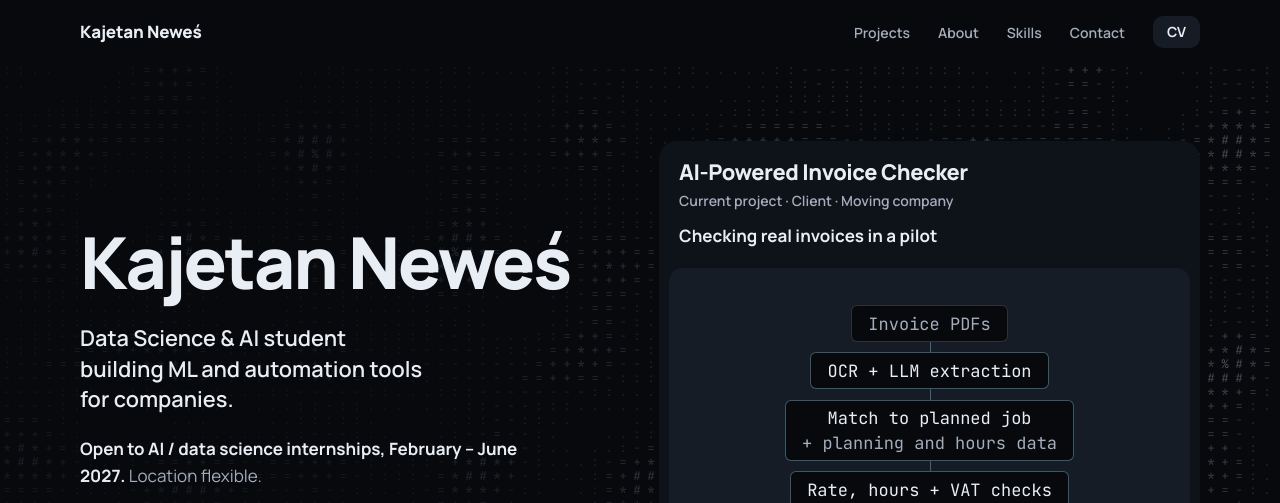
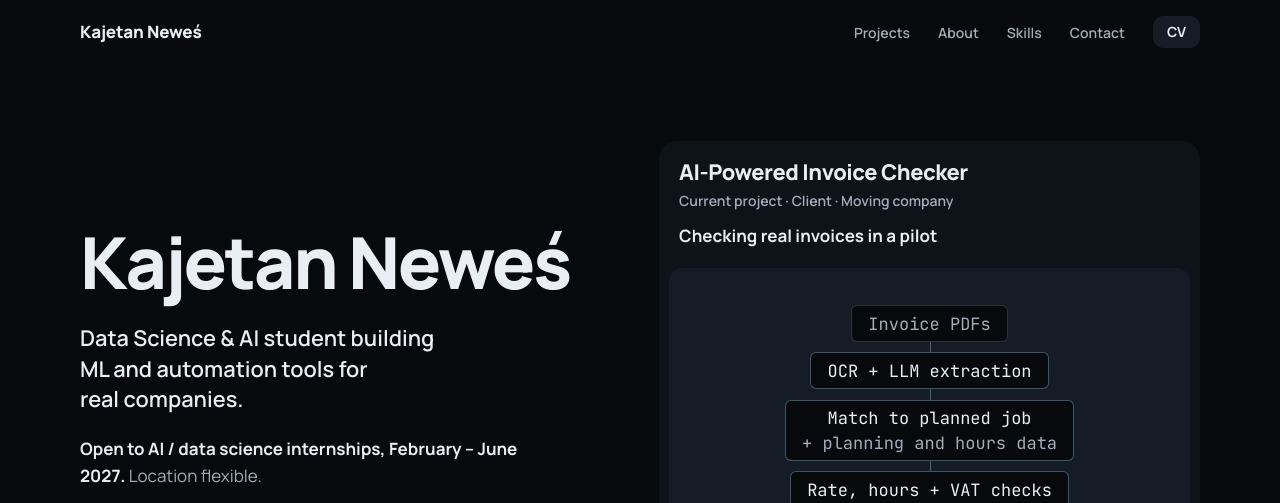
Before and after one commit to KajetanNewes/kajetannewes.github.io, a plain HTML site: page index.html in a window 1280 px wide. Shown: the top 503 px of the page. Drawn offline with Linux system fonts and the light colour scheme.

Commit message:
Revert "Claude/exciting franklin gel8s0"

```diff
--- a/css/style.css
+++ b/css/style.css
@@ -302,25 +302,7 @@ main:focus {
 /* ---- Hero --------------------------------------------------------------- */
 
 .hero {
-    position: relative;
-    isolation: isolate;
     padding-block: clamp(40px, 6vw, 96px) var(--section-space);
-}
-
-/* Drawn by js/hero-field.js: faint behind the text column, fading out before Projects */
-.hero-field {
-    position: absolute;
-    inset: 0;
-    z-index: -1;
-    width: 100%;
-    height: 100%;
-    color: var(--text-muted);
-    opacity: 0.45;
-    pointer-events: none;
-    -webkit-mask-image: linear-gradient(to bottom, #000 55%, transparent), linear-gradient(to right, rgba(0, 0, 0, 0.35) 30%, #000 65%);
-    -webkit-mask-composite: source-in;
-    mask-image: linear-gradient(to bottom, #000 55%, transparent), linear-gradient(to right, rgba(0, 0, 0, 0.35) 30%, #000 65%);
-    mask-composite: intersect;
 }
 
 .hero-grid {
@@ -1093,13 +1075,6 @@ main:focus {
         grid-template-columns: minmax(0, 1fr);
     }
 
-    /* One column: the text runs full width, so the whole field stays faint */
-    .hero-field {
-        opacity: 0.3;
-        -webkit-mask-image: linear-gradient(to bottom, #000 60%, transparent);
-        mask-image: linear-gradient(to bottom, #000 60%, transparent);
-    }
-
     /* Dims the page behind the open menu; tapping it closes the menu */
     .js .site-header[data-open]::after {
         content: '';
--- a/index.html
+++ b/index.html
@@ -15,7 +15,6 @@
     <script>document.documentElement.className = 'js';</script>
     <script src="js/projects.js" defer></script>
     <script src="js/main.js" defer></script>
-    <script src="js/hero-field.js" defer></script>
 </head>
 <body>
     <!-- Icons, referenced below with <use href="#i-..."> -->
@@ -51,11 +50,10 @@
 
     <main id="main" tabindex="-1">
         <section class="hero" id="top">
-            <canvas class="hero-field" aria-hidden="true"></canvas>
             <div class="container hero-grid">
                 <div class="hero-copy">
                     <h1>Kajetan Neweś</h1>
-                    <p class="hero-tagline">Data Science &amp; AI student building ML and automation tools for companies.</p>
+                    <p class="hero-tagline">Data Science &amp; AI student building ML and automation tools for real companies.</p>
                     <p class="hero-facts"><strong>Open to AI / data science internships, February – June 2027.</strong> Location flexible.</p>
                     <div class="hero-actions">
                         <a href="#projects" class="btn btn-primary">View projects <svg class="icon" aria-hidden="true"><use href="#i-arrow"></use></svg></a>
@@ -105,7 +103,7 @@
                 </div>
 
                 <noscript>
-                    <p>The project list requires JavaScript. My <a href="documents/cv-kajetan-newes.pdf">CV</a> also contains an overview.</p>
+                    <p>The project list needs JavaScript. My <a href="documents/cv-kajetan-newes.pdf">CV</a> has an overview as well.</p>
                 </noscript>
             </div>
         </section>
@@ -114,7 +112,7 @@
             <div class="container about-grid">
                 <h2>About me</h2>
                 <div class="about-text">
-                    <p>I am a fourth-year Data Science &amp; AI student and already work as a freelancer, building ML and automation tools for companies: invoice checking, accounting integrations, Power BI reporting and Power Apps. In 2026, I completed a 20-week internship at ASML on Microsoft 365 Copilot adoption. At university, I have worked on computer vision, NLP, MLOps and mixed-method research.</p>
+                    <p>I'm a fourth-year Data Science &amp; AI student, and I already work as a freelancer, building ML and automation tools for companies: invoice checking, accounting integrations, Power BI reporting and Power Apps. In 2026 I did a 20-week internship at ASML on Microsoft 365 Copilot adoption. At university I've worked on computer vision, NLP, MLOps and mixed-method research.</p>
                 </div>
             </div>
         </section>
@@ -166,8 +164,8 @@
             <div class="container">
                 <div class="contact-card">
                     <div class="contact-intro">
-                        <h2>Contact</h2>
-                        <p>I am looking for an AI or data science internship from February to June 2027. You can reach me by email or on LinkedIn.</p>
+                        <h2>Get in touch</h2>
+                        <p>Looking for an AI or data science intern for February – June 2027? Email me or send me a message on LinkedIn.</p>
                     </div>
                     <div class="contact-actions">
                         <div class="contact-email-row">
--- a/js/hero-field.js
+++ /dev/null
@@ -1,125 +0,0 @@
-// The drifting ASCII field behind the hero. Adapted from the AsciiDitherMedia component on 21st.dev,
-// without React, the image source or the cursor glow.
-(() => {
-    const canvas = document.querySelector('.hero-field');
-    const ctx = canvas?.getContext('2d');
-    if (!ctx) return;
-
-    const RAMP = ' .:-=+*#%@';
-    const CELL = 14;
-    const SPEED = 0.6;   // noise time units per second; the original runs about 1.7
-    const FPS = 15;      // a slow drift of discrete characters looks the same at higher rates
-    const FONT = '"JetBrains Mono", ui-monospace, monospace';
-
-    // A cheap flowing field from four sine waves, 0..1
-    const noise = (x, y, t) => (
-        Math.sin(x * 1.7 + t * 0.6) +
-        Math.sin(y * 2.3 - t * 0.4) +
-        Math.sin((x + y) * 1.1 + t * 0.25) +
-        Math.sin(Math.hypot(x - 6, y - 4) * 1.9 - t * 0.7)
-    ) / 8 + 0.5;
-
-    const ink = getComputedStyle(canvas).color;
-    // Each character is drawn once into a small tile at one fixed brightness. A cell then only needs
-    // redrawing when its character changes, which at this speed is about 2% of cells per frame.
-    let tiles = [];
-    let shown = new Uint8Array(0);
-    const NOTHING = 255;
-    let width = 0;
-    let height = 0;
-    let cols = 0;
-    let rows = 0;
-    let t = 3;
-
-    function resize() {
-        const dpr = Math.min(window.devicePixelRatio || 1, 2);
-        ({ width, height } = canvas.getBoundingClientRect());
-        canvas.width = Math.round(width * dpr);
-        canvas.height = Math.round(height * dpr);
-        cols = Math.ceil(width / CELL);
-        rows = Math.ceil(height / CELL);
-        ctx.setTransform(dpr, 0, 0, dpr, 0, 0);
-        makeTiles(dpr);
-        // Resizing clears the canvas, so every cell is drawn again
-        shown = new Uint8Array(cols * rows).fill(NOTHING);
-    }
-
-    // One tile per character, at the brightness of the middle of its band
-    function makeTiles(dpr) {
-        const size = Math.ceil(CELL * dpr);
-        tiles = [...RAMP].map((char, i) => {
-            if (char === ' ') return null;
-            const tile = document.createElement('canvas');
-            tile.width = tile.height = size;
-            const t = tile.getContext('2d');
-            t.font = `${CELL * 0.85 * dpr}px ${FONT}`;
-            t.textAlign = 'center';
-            t.textBaseline = 'middle';
-            t.fillStyle = ink;
-            t.globalAlpha = Math.min(1, 0.25 + ((i + 0.5) / (RAMP.length - 1)) * 0.75);
-            t.fillText(char, size / 2, size / 2);
-            return tile;
-        });
-    }
-
-    function draw() {
-        for (let gy = 0; gy < rows; gy++) {
-            for (let gx = 0; gx < cols; gx++) {
-                // The power empties most of the field so only the crests show; the x term makes it travel
-                const lum = Math.pow(noise(gx * 0.35 + t * 0.22, gy * 0.35, t), 1.7);
-                const index = Math.floor(lum * (RAMP.length - 1));
-                const cell = gy * cols + gx;
-                if (shown[cell] === index) continue;
-                shown[cell] = index;
-                ctx.clearRect(gx * CELL, gy * CELL, CELL, CELL);
-                if (tiles[index]) ctx.drawImage(tiles[index], gx * CELL, gy * CELL, CELL, CELL);
-            }
-        }
-    }
-
-    resize();
-    draw();
-    // The first tiles may use a fallback font; redraw them once JetBrains Mono is in
-    document.fonts?.load(`${CELL}px ${FONT}`).then(() => { resize(); draw(); });
-
-    let resizeTimer;
-    new ResizeObserver(() => {
-        clearTimeout(resizeTimer);
-        resizeTimer = setTimeout(() => { resize(); draw(); }, 150);
-    }).observe(canvas);
-
-    // People who turn off motion get the still frame
-    if (matchMedia('(prefers-reduced-motion: reduce)').matches) return;
-
-    let raf = 0;
-    let last = 0;
-    let visible = true;
-
-    function loop(now) {
-        raf = requestAnimationFrame(loop);
-        if (now - last < 1000 / FPS) return;
-        // Time-based, so the drift is the same speed on 60 Hz and 120 Hz screens; long gaps don't jump
-        t += Math.min(now - last, 100) / 1000 * SPEED;
-        last = now;
-        draw();
-    }
-
-    // Only runs while the hero is on screen and the tab is open
-    function update() {
-        const run = visible && !document.hidden;
-        if (run && !raf) {
-            last = performance.now();
-            raf = requestAnimationFrame(loop);
-        } else if (!run && raf) {
-            cancelAnimationFrame(raf);
-            raf = 0;
-        }
-    }
-
-    new IntersectionObserver(([entry]) => {
-        visible = entry.isIntersecting;
-        update();
-    }).observe(canvas);
-    document.addEventListener('visibilitychange', update);
-    update();
-})();
--- a/js/projects.js
+++ b/js/projects.js
@@ -52,14 +52,14 @@ const PROJECTS = [
         loop: { from: 2, to: 3, label: 'refine' },
         outcome: 'Teams spot common themes in review comments quickly',
         summary: 'Groups review comments into themes with unsupervised clustering, so the team spends less time reading and sorting them by hand.',
-        details: 'Built a system that clusters analytical review comments by theme. Unsupervised learning finds the patterns in large volumes of feedback, and a Streamlit interface allows users to explore the results. A semi-supervised module adds a human-in-the-loop step: users assign categories by hand, and the clustering model learns from them.',
+        details: 'Built a system that clusters analytical review comments by theme. Unsupervised learning finds the patterns in large volumes of feedback, and a Streamlit interface lets users explore the results. A semi-supervised module adds a human-in-the-loop step: users assign categories by hand, and the clustering model learns from them.',
         challenges: [
             'Processing and cleaning unstructured text data from various sources',
             'Selecting appropriate clustering algorithms for comment categorization',
             'Determining optimal number of clusters for meaningful groupings',
             'Creating an intuitive interface for non-technical users to explore results'
         ],
-        results: 'Teams use it to find recurring themes in review feedback, and the clusters become more accurate as users refine them over time.',
+        results: 'Teams use it to find recurring themes in review feedback, and the clusters get more accurate as users refine them over time.',
         tags: ['Python', 'Machine Learning', 'NLP', 'Clustering', 'Streamlit'],
         links: []
     },
@@ -78,7 +78,7 @@ const PROJECTS = [
             'Ensuring scalability and reliability of the deployed application on cloud infrastructure',
             'Containerizing the application for consistent deployment across environments'
         ],
-        results: 'Users upload an image to the Streamlit app on Azure and receive the root segmentation. The project covers the full MLOps cycle, from training to monitoring in production.',
+        results: 'Users upload an image to the Streamlit app on Azure and get the root segmentation back. The project covers the full MLOps cycle, from training to monitoring in production.',
         tags: ['Python', 'MLOps', 'Cloud', 'CI/CD', 'Docker'],
         links: []
     },
@@ -111,7 +111,7 @@ const PROJECTS = [
         loop: { from: 0, to: 3, label: 'revise + resubmit' },
         outcome: 'Core app built; runs on standard Microsoft 365 licenses',
         summary: 'A Power Apps app, designed to run inside Microsoft Teams, that replaces a shared Excel purchase order template with a guided form and an amount-based, multi-stage approval workflow.',
-        details: 'Purchase orders were raised in Excel, with supplier details typed by hand, PO numbers assigned manually and approvals followed up by email. In a regulated (GMP) environment that meant inconsistent data, no enforced approval authority and no reliable record of who approved what, and when. I translated the stakeholders\' requirements into a data model and routing design and built the app end to end on SharePoint lists. A supplier search across several thousand suppliers fills in the order details, PO numbers are assigned automatically without duplicates, and a quotation must be attached before approval. The approver list only shows people whose approval authority covers the order value, self-approval is blocked, and high-value orders receive an additional review before Purchasing and Finance. A rejection needs a comment, and any edit restarts the approval chain.',
+        details: 'Purchase orders were raised in Excel, with supplier details typed by hand, PO numbers assigned manually and approvals chased over email. In a regulated (GMP) environment that meant inconsistent data, no enforced approval authority and no reliable record of who approved what, and when. I translated the stakeholders\' requirements into a data model and routing design and built the app end to end on SharePoint lists. A supplier search across several thousand suppliers fills in the order details, PO numbers are assigned automatically without duplicates, and a quotation must be attached before approval. The approver list only shows people whose approval authority covers the order value, self-approval is blocked, and high-value orders get an extra review before Purchasing and Finance. A rejection needs a comment, and any edit restarts the approval chain.',
         challenges: [
             'Working within SharePoint delegation limits, so supplier search and approval queues stay correct across thousands of rows',
             'Repairing lists imported from Excel, with wrong column types and names that collided with SharePoint system columns',
@@ -133,7 +133,7 @@ const PROJECTS = [
         summary: 'A kanban-style web app where sales logs urgent orders and the warehouse moves them through a fixed workflow, with role-based access, a full audit trail and live KPIs.',
         details: 'Priority orders were coordinated between sales and the warehouse without a shared overview. I designed, built and deployed a board that is the single source of truth. Orders move from New to In progress to Done, split by order category, and each transition is enforced and logged: starting an order needs a working status, and closing one needs an outcome and at least one comment. Viewers can only browse, sales can add orders and delete ones that are still new, and the warehouse controls the workflow. Permissions are checked per capability, and credentials are hashed with PBKDF2.',
         challenges: [
-            'Ensuring the board records what actually happened, not only what was moved between columns',
+            'Making the board show what actually happened, not just what someone dragged into a column',
             'Measuring time to close in working hours only (Monday to Friday, 08:00 to 17:00)',
             'Keeping the history of every change, even after an order is deleted',
             'Upgrading the live database in place on startup, keeping all existing data and IDs'
@@ -149,7 +149,7 @@ const PROJECTS = [
         org: 'FreshBrains',
         diagram: ['E-boekhouden API', 'Python sync in Docker', 'Data transformation', 'Power BI dashboard'],
         loop: { from: 0, to: 3, label: 'runs continuously' },
-        outcome: 'Power BI updates automatically, without manual data entry',
+        outcome: 'Power BI now updates itself, with no manual data entry',
         summary: 'Feeds accounting data from E-boekhouden into a Power BI dashboard automatically, through the E-boekhouden API.',
         details: 'A Python service calls the accounting API, transforms the data into the format Power BI needs, and updates the dashboards. It runs continuously in Docker.',
         challenges: [
@@ -195,7 +195,7 @@ const PROJECTS = [
             'Implementing data validation to ensure accurate time tracking',
             'Integrating with existing data systems and reporting requirements'
         ],
-        results: 'Lab staff adopted it quickly. The time data is more accurate, there is less administrative work, and management can see how lab time is used.',
+        results: 'Lab staff adopted it quickly. The time data is more accurate, there is less admin work, and management can see how lab time is used.',
         tags: ['Power Apps', 'Low-Code', 'Workflow Automation'],
         links: []
     },
@@ -249,7 +249,7 @@ const PROJECTS = [
             'Ensuring the model could generalize well beyond the training data',
             'Creating a prototype that was both functional and user-friendly for non-technical users'
         ],
-        results: 'The model reached high accuracy on images it had not seen during training, and the prototype app is fully functional.',
+        results: 'The model reached high accuracy on images it had not seen during training, and the prototype app works end to end.',
         tags: ['Python', 'Computer Vision', 'Deep Learning', 'CNN'],
         links: []
     },
@@ -258,7 +258,7 @@ const PROJECTS = [
         title: 'NLP Video Processing Pipeline',
         type: 'university',
         diagram: ['French video', 'Transcribe', 'Translate to English', 'Classify emotion', 'Emotion-tagged transcript'],
-        outcome: 'Turns French video into emotion-tagged English transcripts',
+        outcome: 'French video in, emotion-tagged English transcript out',
         summary: 'Transcribes French video, translates it to English and tags each sentence with an emotion, using traditional NLP instead of large language models.',
         details: 'The pipeline extracts the audio, transcribes it, translates the French transcript to English and classifies the emotion of each sentence. Every step uses traditional NLP techniques rather than large language models.',
         challenges: [
@@ -267,7 +267,7 @@ const PROJECTS = [
             'Developing reliable emotion detection that works across different speaking styles',
             'Integrating multiple NLP components into a cohesive pipeline'
         ],
-        results: 'The complete pipeline converts a French video into an emotion-tagged English transcript.',
+        results: 'The full pipeline works end to end, from a French video to an emotion-tagged English transcript.',
         tags: ['Python', 'NLP', 'Transcription', 'Emotion Analysis'],
         links: []
     },
```
